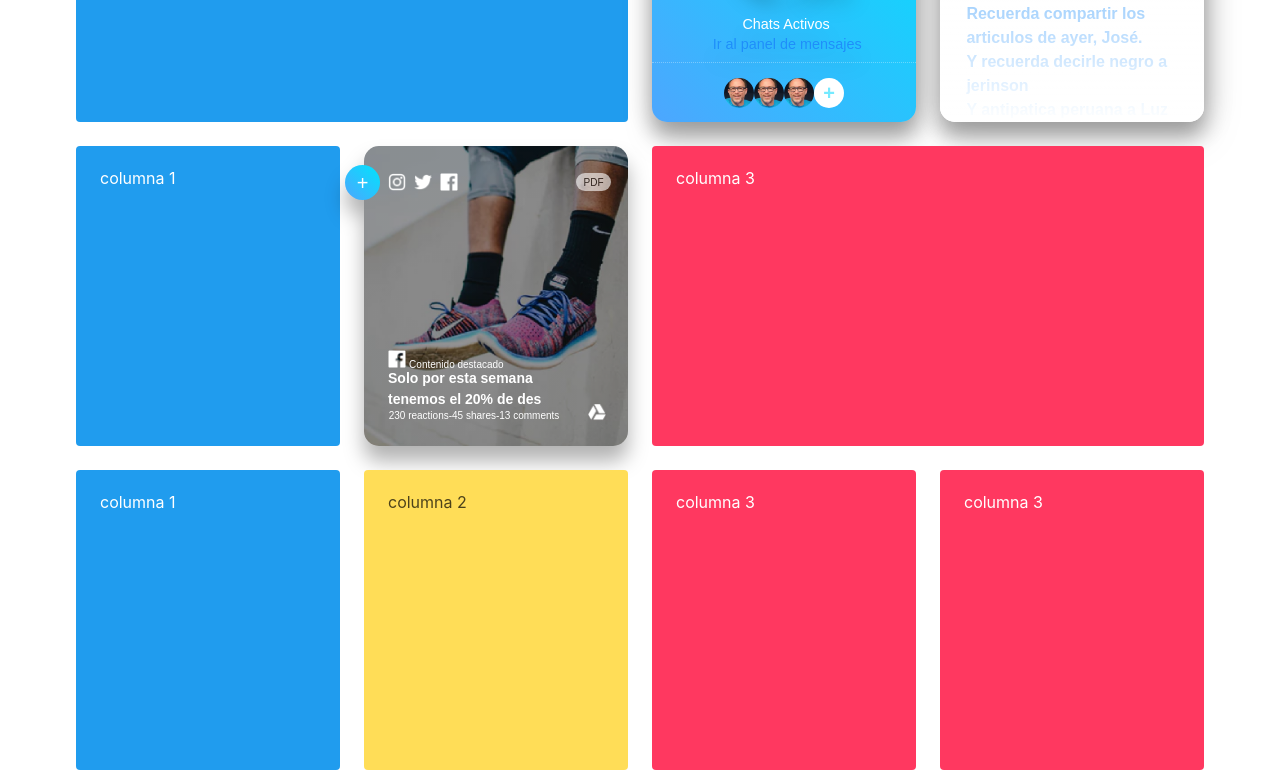
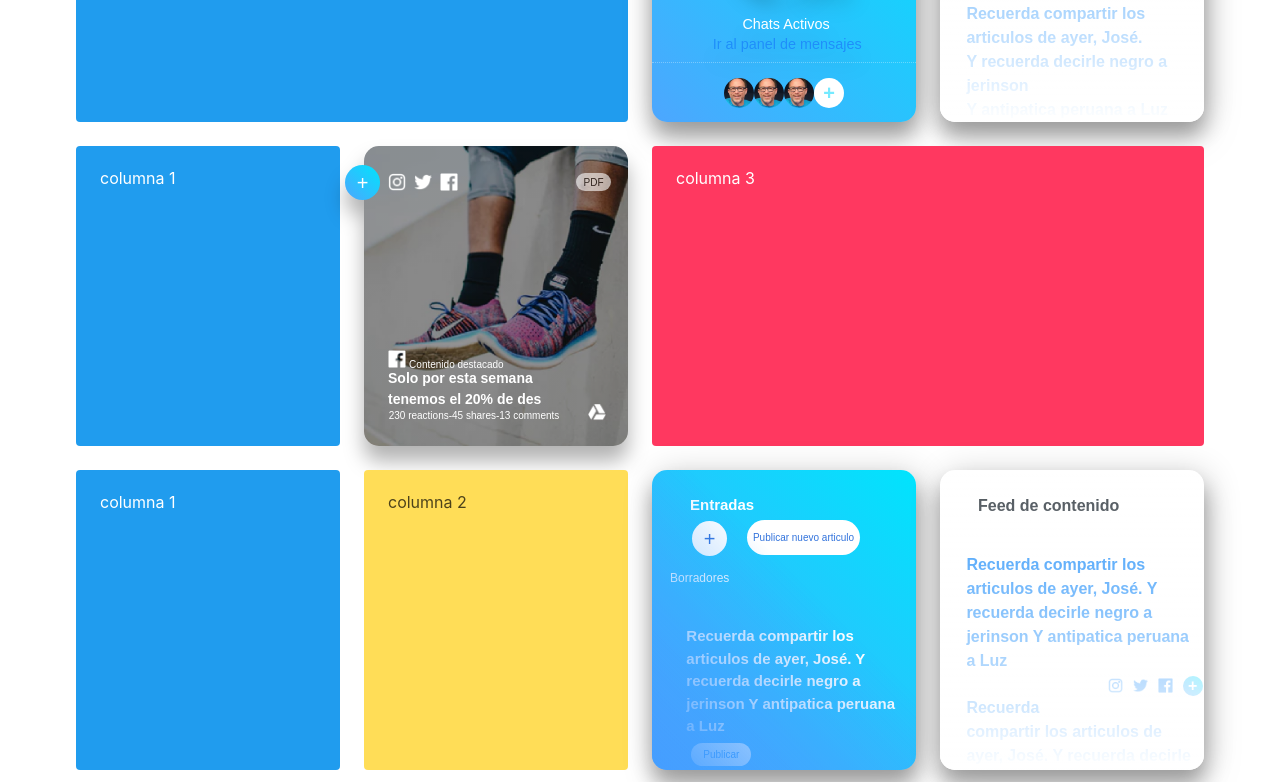
Before and after one commit to salazarcode/ivoryface, a Vue app: page / in a window 1280 px wide. Shown: the part 278-1060 px from the top of the page. Built offline with nearby package versions, Linux system fonts and the light colour scheme.

Commit message:
actualizaciones de 04

```diff
--- /dev/null
+++ b/src/components/entradas.vue
@@ -0,0 +1,132 @@
+<template>
+    <div class="entradas size">
+        <div class="inicio">
+            <p>Entradas</p>
+        </div>
+        <div class="boton">
+            <a>+</a>
+        </div>
+         <div class="boton s">
+            <a>Publicar nuevo articulo</a>
+        </div>
+          <div class="sub">
+            <p>Borradores</p>
+        </div>
+        <div class="contenido">
+            <p class="p">Recuerda compartir los articulos de ayer, José.
+            Y recuerda decirle negro a jerinson
+            Y antipatica peruana a Luz </p>
+            <a class="boton ss">Publicar</a>
+            <p class="p">Recuerda compartir los articulos de ayer, José.
+            Y recuerda decirle negro a jerinson
+            Y antipatica peruana a Luz </p>
+            <a class="boton ss">Publicar</a>
+
+        </div>
+    </div>
+</template>
+<script>
+export default {
+
+}
+</script>
+<style lang="scss" scoped>
+$blanco:#fff;
+$negro:#000;
+$gris:#434B52;
+$azul:#1F8EFA;
+$verdea:#75EAFF;
+$degradado:linear-gradient(45deg, rgba(77,166,254,1) 0%, rgba(0,228,253,1) 100%);
+.entradas{
+  align-items: center;
+    text-align: center;
+    background: $degradado;
+    border-radius: 15px;
+    box-shadow: 4px 4px 34px rgba(0, 0, 0, 0.2);
+    font-family: Arial, Helvetica, sans-serif;
+    filter:drop-shadow(0px 15px 10px rgba(0,0,0,0.3));
+    position: relative;
+    overflow: hidden;
+    font-size: 15px;
+
+     &::after {
+        content: '';
+        height: 100%;
+        position: absolute;
+        bottom: 0;
+        width: 100%;
+        left: 0;
+        background: linear-gradient(45deg, rgba(69,158,255,1) 0%, rgba(255,255,255,0.0) 60%);
+        pointer-events: none;
+    }
+}
+.inicio{
+    color:$blanco;
+    font-weight: bold;
+    -webkit-transform: translate(38px, 24px);
+    transform: translate(38px, 24px);
+    position: absolute;
+}
+.boton{
+    width: 35px;
+    height: 35px ;
+    border-radius: 40px;
+    font-size: 20px;
+    background: $blanco;
+    color: $blanco;
+    font-weight:normal;
+    transform: translate(40px, 51px);
+    opacity:1;
+    display: flex;
+    justify-content: center;
+    align-items: center;
+    &.s{
+        width: 113px;
+        height: 35px ;
+        font-size: 10px;
+        transform: translate(95px, 15px);
+        border-radius: 40px;
+        color: $azul;
+
+    }
+    &.ss{
+        width: 60px;
+        height: 23px ;
+        font-size: 10px;
+        transform: translate(0px, 0px);
+        border-radius: 40px;
+        color: $azul;
+        float: left;
+        margin: 5px;
+
+    }
+
+}
+.sub{
+        transform: translate(18px, 29px);
+        color: $blanco;
+        font-size: 12px;
+        position: absolute
+}
+.contenido{
+    color: $blanco;
+    text-align: left;
+    font-weight: bold;
+    padding: 0px 13% 0px;
+    height: 60%;
+    right: -20px;
+    position: absolute;
+    bottom: 0;
+    overflow-y: scroll;
+}
+.p{
+    margin-top: 35px;
+}
+img{
+    width: 25px;
+    height: 25px;
+    float: right;
+    padding: 5px;
+}
+
+</style>
--- /dev/null
+++ b/src/components/feed.vue
@@ -0,0 +1,114 @@
+<template>
+<div class="feed size">
+    <div class="inicio">
+        <p>Feed de contenido</p>
+    </div>
+    <div class="contenedor">
+        <p class="p">Recuerda compartir los articulos de ayer, José.
+        Y recuerda decirle negro a jerinson
+        Y antipatica peruana a Luz </p>
+        <a class="boton">+</a>
+        <img src="../assets/recursos/logo-facebook-azul.png"  >
+        <img src="../assets/recursos/logo-twitter-azul.png"  >
+        <img src="../assets/recursos/logo-instagram-azul.png" >
+        <p class="p">Recuerda compartir los articulos de ayer, José.
+        Y recuerda decirle negro a jerinson
+        Y antipatica peruana a Luz </p>
+        <a class="boton">+</a>
+        <img src="../assets/recursos/logo-facebook-azul.png"  >
+        <img src="../assets/recursos/logo-twitter-azul.png"  >
+        <img src="../assets/recursos/logo-instagram-azul.png" >
+
+        <p class="p">Recuerda compartir los articulos de ayer, José.
+        Y recuerda decirle negro a jerinson
+        Y antipatica peruana a Luz </p>
+        <a class="boton">+</a>
+        <img src="../assets/recursos/logo-facebook-azul.png"  >
+        <img src="../assets/recursos/logo-twitter-azul.png"  >
+        <img src="../assets/recursos/logo-instagram-azul.png" >
+        <p class="p">Recuerda compartir los articulos de ayer, José.
+        Y recuerda decirle negro a jerinson
+        Y antipatica peruana a Luz </p>
+        <a class="boton">+</a>
+        <img src="../assets/recursos/logo-facebook-azul.png"  >
+        <img src="../assets/recursos/logo-twitter-azul.png"  >
+        <img src="../assets/recursos/logo-instagram-azul.png" >
+    </div>
+</div>
+</template>
+<script>
+export default {
+
+}
+</script>
+<style lang="scss" scoped>
+$blanco:#fff;
+$negro:#000;
+$gris:#434B52;
+$azul:#1F8EFA;
+$verdea:#75EAFF;
+$degradado:linear-gradient(45deg, rgba(77,166,254,1) 0%, rgba(0,228,253,1) 100%);
+.feed{
+    align-items: center;
+    text-align: center;
+    background: $blanco;
+    border-radius: 15px;
+    box-shadow: 4px 4px 34px rgba(0, 0, 0, 0.2);
+    font-family: Arial, Helvetica, sans-serif;
+    filter:drop-shadow(0px 15px 10px rgba(0,0,0,0.3));
+    position: relative;
+    overflow: hidden;
+
+     &::after {
+        content: '';
+        height: 100%;
+        position: absolute;
+        bottom: 0;
+        width: 100%;
+        left: 0;
+        background: linear-gradient(0deg, rgba(255,255,255,1) 0%, rgba(255,255,255,0.0) 100%);
+        pointer-events: none;
+    }
+}
+.inicio{
+    color: $gris;
+    font-weight: bold;
+    transform: translate(38px, 24px);
+    position: absolute;
+
+}
+.contenedor{
+
+    color: $azul;
+    text-align: left;
+    font-weight: bold;
+    padding: 0px 10% 25px;
+    height: 80%;
+    right: -20px;
+    position: absolute;
+    bottom: 0;
+    overflow-y: scroll;
+}
+.p{
+    margin-top: 23px;
+}
+img{
+    width: 25px;
+    height: 25px;
+    float: right;
+    padding: 5px;
+}
+.boton{
+        border-radius: 50%;
+        background: $degradado;
+        color: $blanco;
+        float: right;
+        padding: 5px;
+        justify-content: center;
+        align-items: center;
+        width: 20px;
+        height: 20px;
+        display: flex;
+        transform: translate(5px, 3px);
+        }
+</style>
--- a/src/components/layout.vue
+++ b/src/components/layout.vue
@@ -43,10 +43,10 @@
           <p class="notification is-warning size">columna 2 </p>
         </div>
         <div class="column is-3">
-          <p class="notification is-danger size">columna 3 </p>
+         <entradas></entradas>
         </div>
          <div class="column">
-          <p class="notification is-danger size">columna 3 </p>
+          <feed></feed>
         </div>
     </div>
 </div>
@@ -57,6 +57,8 @@ import messages from "./messages";
 import destacado from "./destacado";
 import tarea from "./tarea";
 import navegacion from "./navegacion";
+import feed from "./feed";
+import entradas from "./entradas";
 export default {
   name: 'layout',
   methods:{
@@ -67,6 +69,8 @@ export default {
     'destacado':destacado,
     'tarea':tarea,
     'navegacion':navegacion,
+    'feed':feed,
+    'entradas':entradas,
   }
 }
 </script>
```
Also changed, not shown: src/components/user.vue (added, +11 -0 lines).
